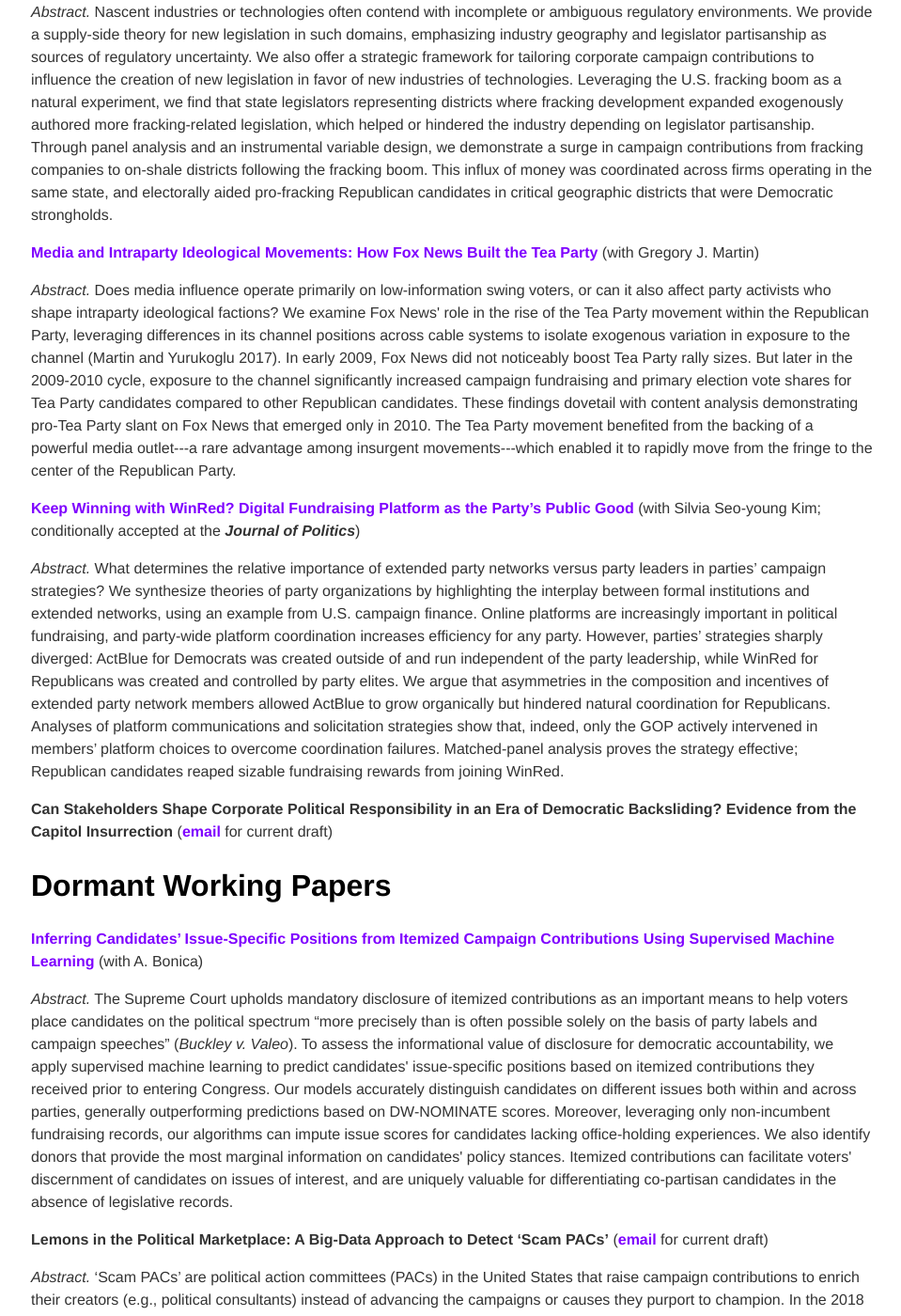
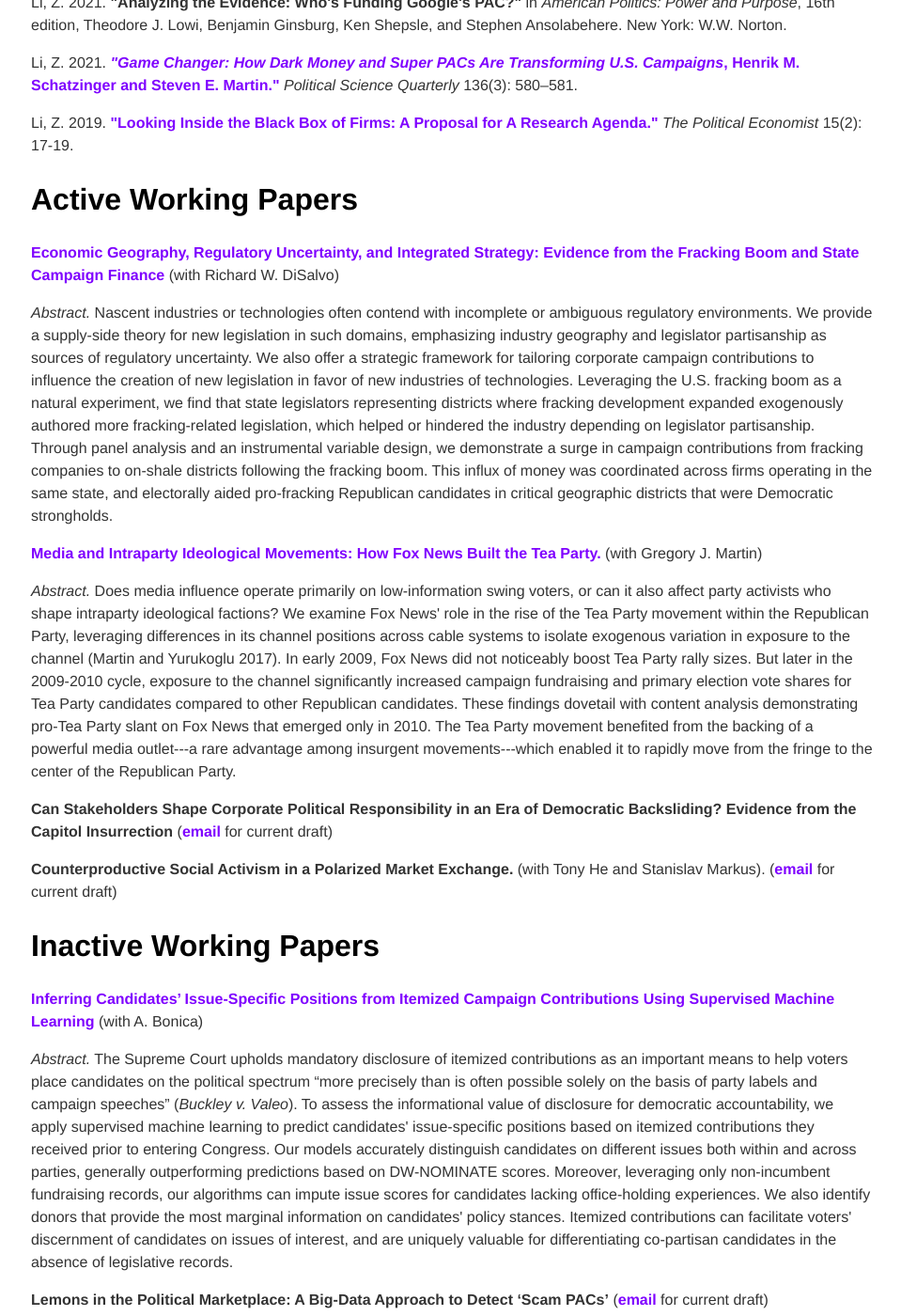
Before and after one commit to zhaoliresearch/zhaoliresearch.github.io, a Jekyll site: the page built from research/index.html, in a window 1280 px wide and 1400 px high, scrolled down 1717 px. Shown: the whole window at 94% size, without its empty margins (159-1118 px from the left). Built offline with Jekyll 4.4.1, drawn with Linux system fonts in a browser that asks for light colours; some of the changed text lies outside the part shown.

Commit message:
Update index.html
- Updated WinRed paper status
- Add paper with Tony and Greg

```diff
--- a/research/index.html
+++ b/research/index.html
@@ -28,12 +31,11 @@
 <h2>Active Working Papers </h2>
 <p><b><a href="https://www.dropbox.com/s/i3kvtsxf0hrptey/DiSalvo%20and%20Li%20%282020%29.pdf?dl=0">Economic Geography, Regulatory Uncertainty, and Integrated Strategy: Evidence from the Fracking Boom and State Campaign Finance</b></a> (with Richard W. DiSalvo)</p>
 <p><i>Abstract.</i> Nascent industries or technologies often contend with incomplete or ambiguous regulatory environments. We provide a supply-side theory for new legislation in such domains, emphasizing industry geography and legislator partisanship as sources of regulatory uncertainty. We also offer a strategic framework for tailoring corporate campaign contributions to influence the creation of new legislation in favor of new industries of technologies. Leveraging the U.S. fracking boom as a natural experiment, we find that state legislators representing districts where fracking development expanded exogenously authored more fracking-related legislation, which helped or hindered the industry depending on legislator partisanship. Through panel analysis and an instrumental variable design, we demonstrate a surge in campaign contributions from fracking companies to on-shale districts following the fracking boom. This influx of money was coordinated across firms operating in the same state, and electorally aided pro-fracking Republican candidates in critical geographic districts that were Democratic strongholds.</p>
-<p><b><a href="https://www.dropbox.com/s/0oojfj1o23zayky/fox_news_tea_party.pdf?dl=0">Media and Intraparty Ideological Movements: How Fox News Built the Tea Party</b></a> (with Gregory J. Martin)</p>
+<p><b><a href="https://www.dropbox.com/s/0oojfj1o23zayky/fox_news_tea_party.pdf?dl=0">Media and Intraparty Ideological Movements: How Fox News Built the Tea Party.</b></a> (with Gregory J. Martin)</p>
 <p><i>Abstract.</i> Does media influence operate primarily on low-information swing voters, or can it also affect party activists who shape intraparty ideological factions? We examine Fox News' role in the rise of the Tea Party movement within the Republican Party, leveraging differences in its channel positions across cable systems to isolate exogenous variation in exposure to the channel (Martin and Yurukoglu 2017). In early 2009, Fox News did not noticeably boost Tea Party rally sizes. But later in the 2009-2010 cycle, exposure to the channel significantly increased campaign fundraising and primary election vote shares for Tea Party candidates compared to other Republican candidates. These findings dovetail with content analysis demonstrating pro-Tea Party slant on Fox News that emerged only in 2010. The Tea Party movement benefited from the backing of a powerful media outlet---a rare advantage among insurgent movements---which enabled it to rapidly move from the fringe to the center of the Republican Party.</p>
-<p><b><a href="https://preprints.apsanet.org/engage/apsa/article-details/64272b24db1a20696e50b372">Keep Winning with WinRed? Digital Fundraising Platform as the Party’s Public Good</b></a> (with Silvia Seo-young Kim; conditionally accepted at the <i><b>Journal of Politics</b></i>)</p>
-<p><i>Abstract.</i> What determines the relative importance of extended party networks versus party leaders in parties’ campaign strategies? We synthesize theories of party organizations by highlighting the interplay between formal institutions and extended networks, using an example from U.S. campaign finance. Online platforms are increasingly important in political fundraising, and party-wide platform coordination increases efficiency for any party. However, parties’ strategies sharply diverged: ActBlue for Democrats was created outside of and run independent of the party leadership, while WinRed for Republicans was created and controlled by party elites. We argue that asymmetries in the composition and incentives of extended party network members allowed ActBlue to grow organically but hindered natural coordination for Republicans. Analyses of platform communications and solicitation strategies show that, indeed, only the GOP actively intervened in members’ platform choices to overcome coordination failures. Matched-panel analysis proves the strategy effective; Republican candidates reaped sizable fundraising rewards from joining WinRed.</p>
 <p><b>Can Stakeholders Shape Corporate Political Responsibility in an Era of Democratic Backsliding? Evidence from the Capitol Insurrection</b> (<a href="mailto:zhaoliresearch@gmail.com">email</a> for current draft)</p>
-<h2>Dormant Working Papers </h2>
+<p><b>Counterproductive Social Activism in a Polarized Market Exchange.</b> (with Tony He and Stanislav Markus). (<a href="mailto:zhaoliresearch@gmail.com">email</a> for current draft)</p>
+<h2>Inactive Working Papers </h2>
 <p><b><a href="https://www.dropbox.com/s/6uie90whk4n7xdl/Bonica%20and%20Li%20%282021%29.pdf?dl=0">Inferring Candidates’ Issue-Specific Positions from Itemized Campaign Contributions Using Supervised Machine Learning</b></a> (with A. Bonica)</p>
 <p><i>Abstract.</i> The Supreme Court upholds mandatory disclosure of itemized contributions as an important means to help voters place candidates on the political spectrum “more precisely than is often possible solely on the basis of party labels and campaign speeches” (<i>Buckley v. Valeo</i>). To assess the informational value of disclosure for democratic accountability, we apply supervised machine learning to predict candidates' issue-specific positions based on itemized contributions they received prior to entering Congress. Our models accurately distinguish candidates on different issues both within and across parties, generally outperforming predictions based on DW-NOMINATE scores. Moreover, leveraging only non-incumbent fundraising records, our algorithms can impute issue scores for candidates lacking office-holding experiences. We also identify donors that provide the most marginal information on candidates' policy stances. Itemized contributions can facilitate voters' discernment of candidates on issues of interest, and are uniquely valuable for differentiating co-partisan candidates in the absence of legislative records.</p>
 <p><b>Lemons in the Political Marketplace: A Big-Data Approach to Detect ‘Scam PACs’</b> (<a href="mailto:zhaoliresearch@gmail.com">email</a> for current draft)</p>
```
Also changed, not shown: other parts of research/index.html (+3 -0 lines).
